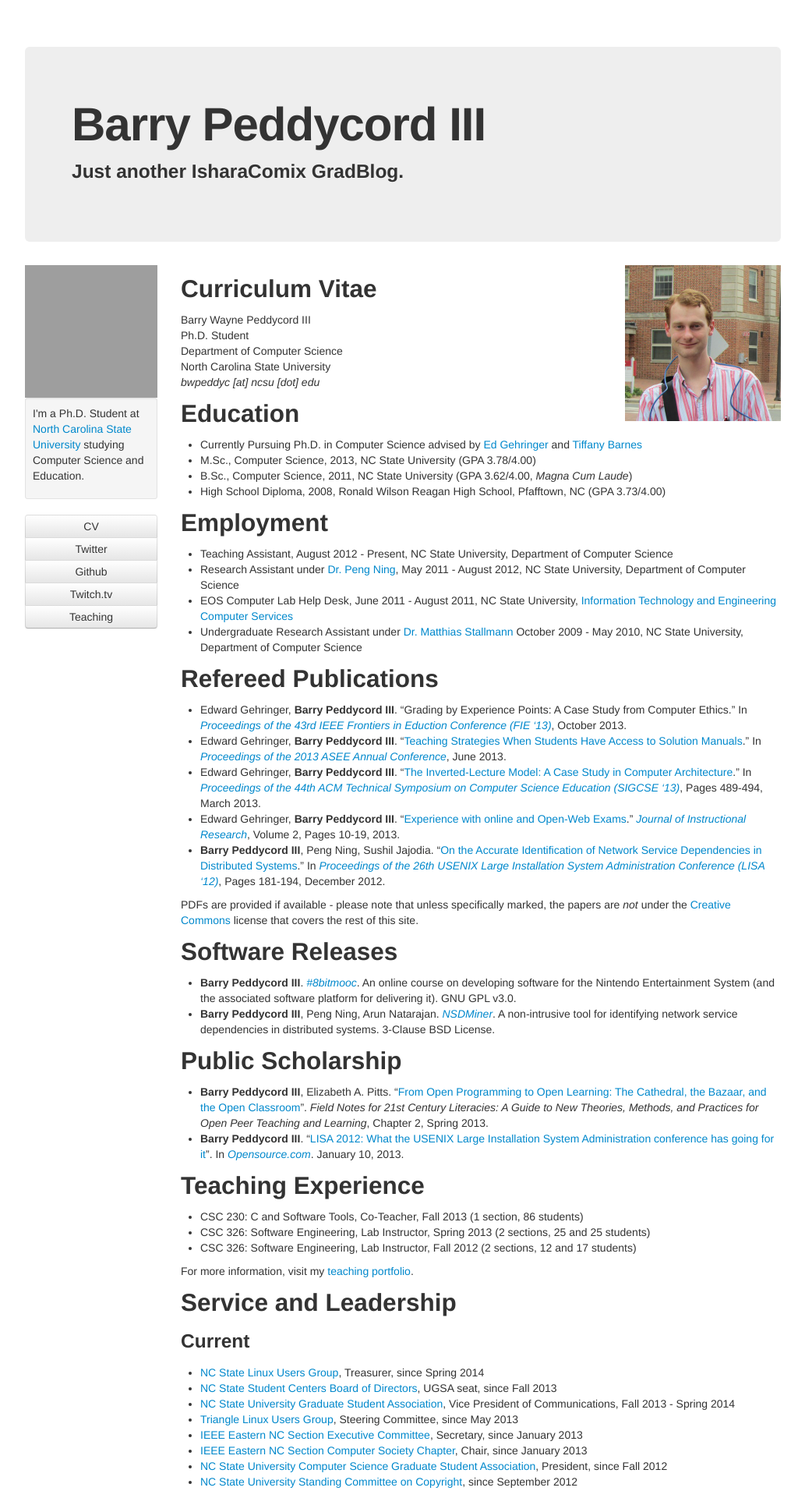
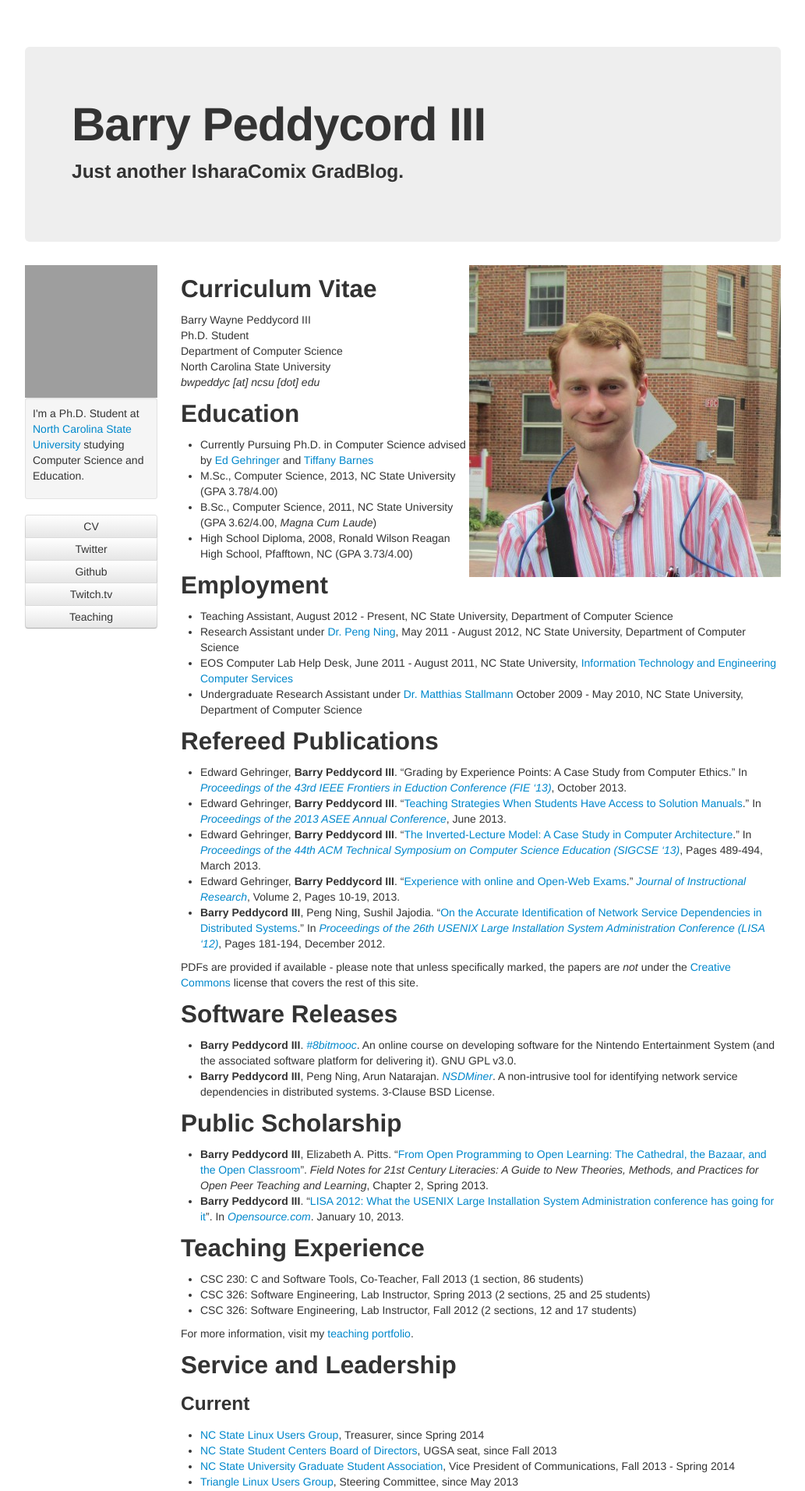
Before and after one commit to isharacomix/oldsite, a Jekyll site: the page built from cv.md, in a window 1280 px wide. Shown: the top 1912 px of the page at 78% size, without its empty margins (123-1156 px from the left). Built offline with Jekyll 4.4.1, drawn with Linux system fonts in a browser that asks for light colours; grey boxes are pictures that could not be loaded.

Commit message:
Resized pfl picture.

```diff
--- a/cv.md
+++ b/cv.md
@@ -3,7 +3,7 @@ layout: base
 title: Curriculum Vitae
 ---
 
-<img class="pull-right" width="200" src="{{ site.baseurl }}/img/barry_pfl.jpg" alt="" />
+<img class="pull-right" src="{{ site.baseurl }}/img/barry_pfl.jpg" alt="" />
 
 Curriculum Vitae
 ----------------
```
